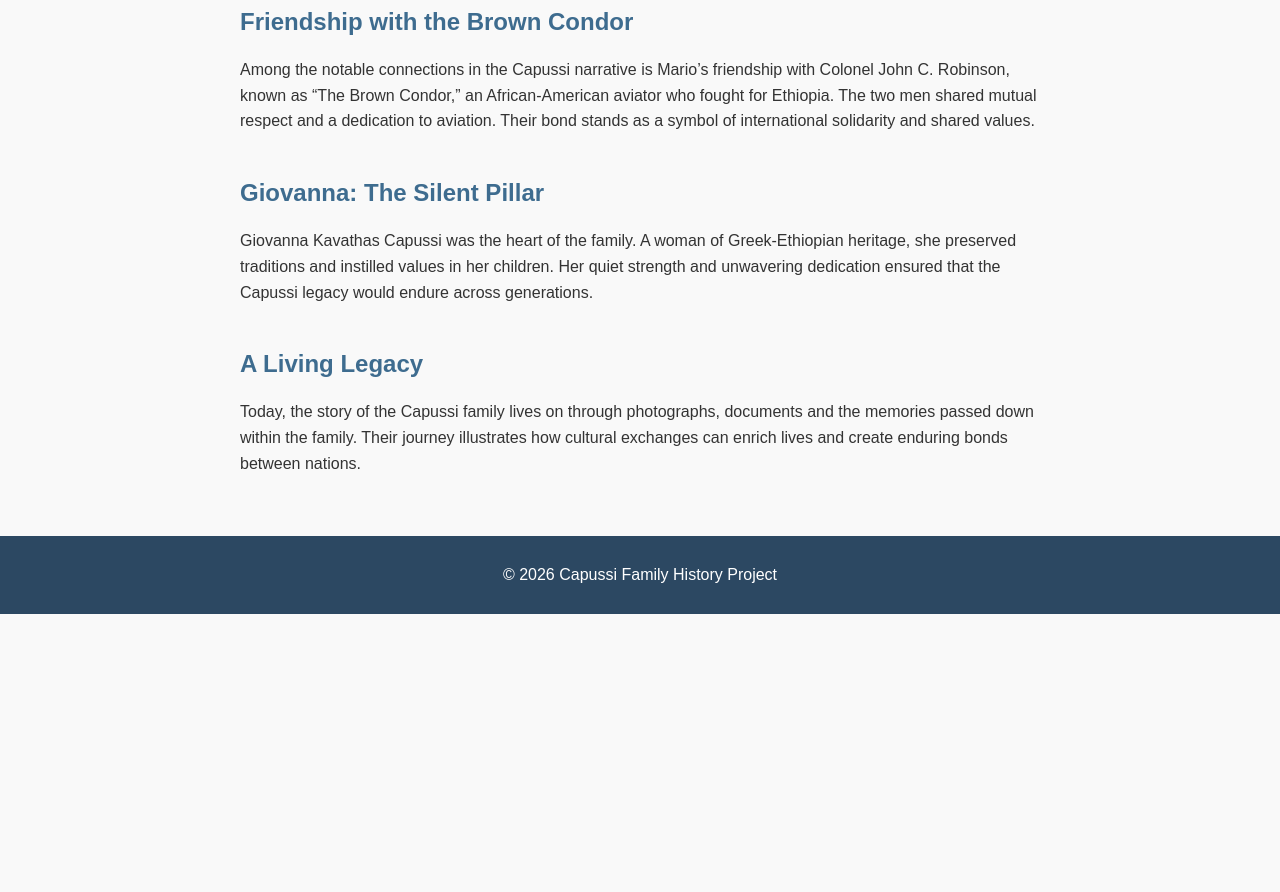
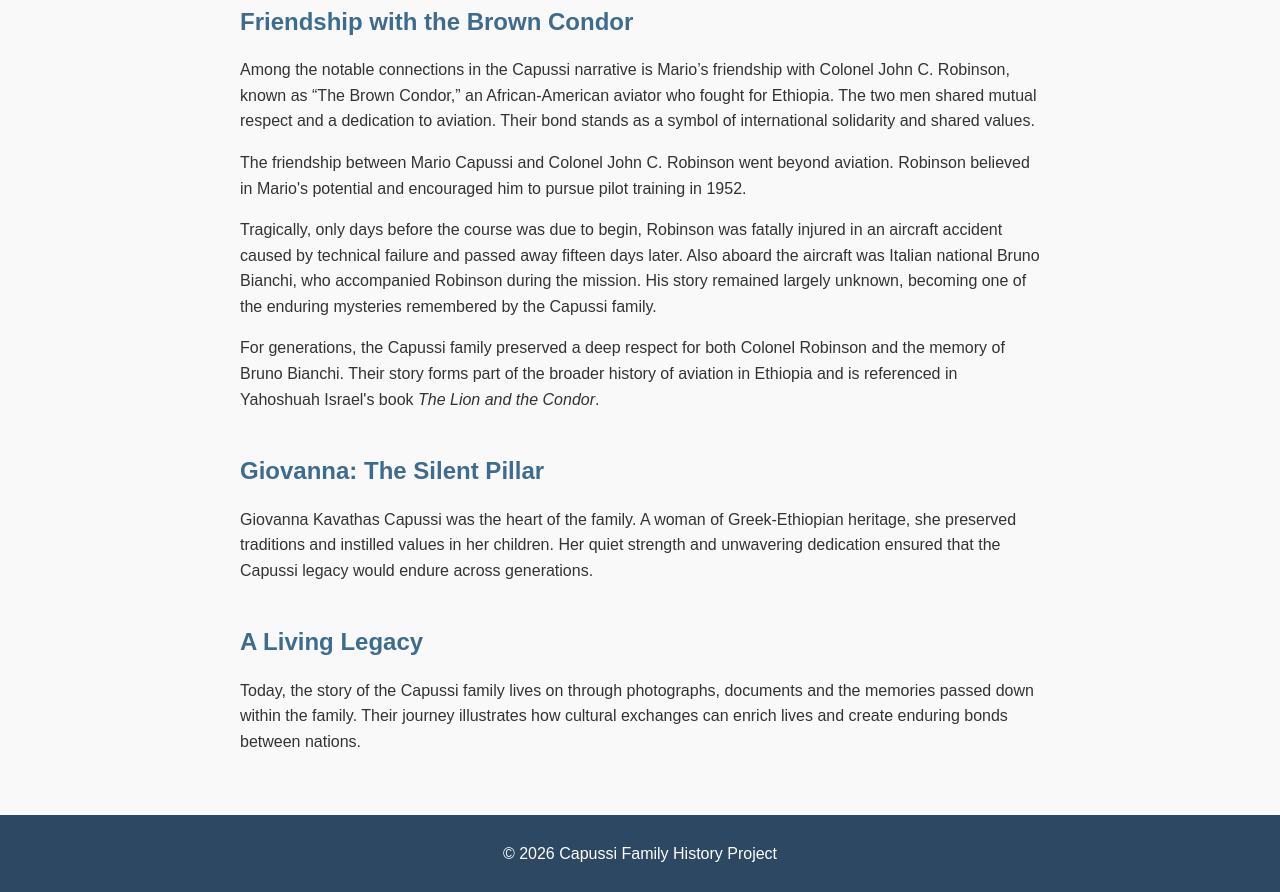
Before and after one commit to gcapussi-ops/-capussi-family-history, a plain HTML site: page index.html in a window 1280 px wide. Shown: the part 1555-2447 px from the top of the page. Before the commit the page ends 2169 px from the top, so only its background shows below. Drawn offline with Linux system fonts and the light colour scheme.

Commit message:
Update index.html

```diff
--- a/index.html
+++ b/index.html
@@ -96,8 +96,17 @@
                 Condor,” an African-American aviator who fought for Ethiopia. The
                 two men shared mutual respect and a dedication to aviation.
                 Their bond stands as a symbol of international solidarity and
-                shared values.
-            </p>
+                shared values.<p>
+The friendship between Mario Capussi and Colonel John C. Robinson went beyond aviation. Robinson believed in Mario's potential and encouraged him to pursue pilot training in 1952.
+</p>
+
+<p>
+Tragically, only days before the course was due to begin, Robinson was fatally injured in an aircraft accident caused by technical failure and passed away fifteen days later. Also aboard the aircraft was Italian national Bruno Bianchi, who accompanied Robinson during the mission. His story remained largely unknown, becoming one of the enduring mysteries remembered by the Capussi family.
+</p>
+
+<p>
+For generations, the Capussi family preserved a deep respect for both Colonel Robinson and the memory of Bruno Bianchi. Their story forms part of the broader history of aviation in Ethiopia and is referenced in Yahoshuah Israel's book <em>The Lion and the Condor</em>.
+</p>
         </section>
         <section id="giovanna">
             <h2>Giovanna: The Silent Pillar</h2>
```
